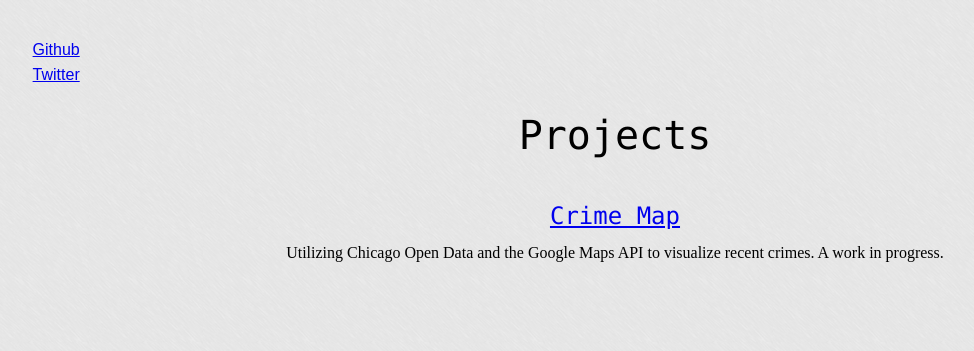
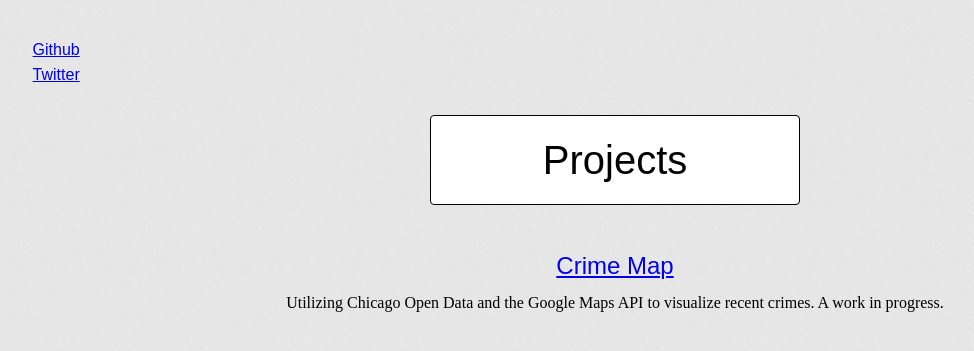
Before and after one commit to kellyaj/kellyaj.github.io, a Jekyll site: the page built from index.html, in a window 1280 px wide. Shown: the top 351 px of the page, without its empty margins (25-999 px from the left). Built offline with Jekyll 4.4.1, drawn with Linux system fonts in a browser that asks for light colours; Markdown is read by kramdown in place of the engine named in the settings.

Commit message:
styles header box

```diff
--- a/css/main.css
+++ b/css/main.css
@@ -49,18 +49,34 @@ table {
 
 /* begin styles */
 
+.bio {
+  font-family: arial;
+  margin: 2em 0 0 3em;
+}
+
+.bio a {
+  display: inline-block;
+  padding: 0.6em 0 0 0.6em;
+}
+
 body {
   background-image: url("../assets/images/brushed.png");
 }
 
 .header {
-  text-align: center;
   margin: 2em 0 2em 0;
 }
 
 .header h1 {
+  background: #fff;
+  border: 1px solid black;
+  border-radius: 4px;
   font-size: 250%;
-  font-family: "Lucida Console", Monaco, monospace;
+  font-family: arial;
+  margin: 0 auto;
+  padding: 0.6em;
+  text-align: center;
+  width: 25%;
 }
 
 .projects {
@@ -69,7 +85,7 @@ body {
 
 .projects h2 {
   font-size: 150%;
-  font-family: "Lucida Console", Monaco, monospace;
+  font-family: arial;
 }
 
 .projects ul {
@@ -83,13 +99,3 @@ body {
 .project-item h2 {
   padding: 0.7em;
 }
-
-.bio {
-  font-family: arial;
-  margin: 2em 0 0 3em;
-}
-
-.bio a {
-  display: inline-block;
-  padding: 0.6em 0 0 0.6em;
-}
```
